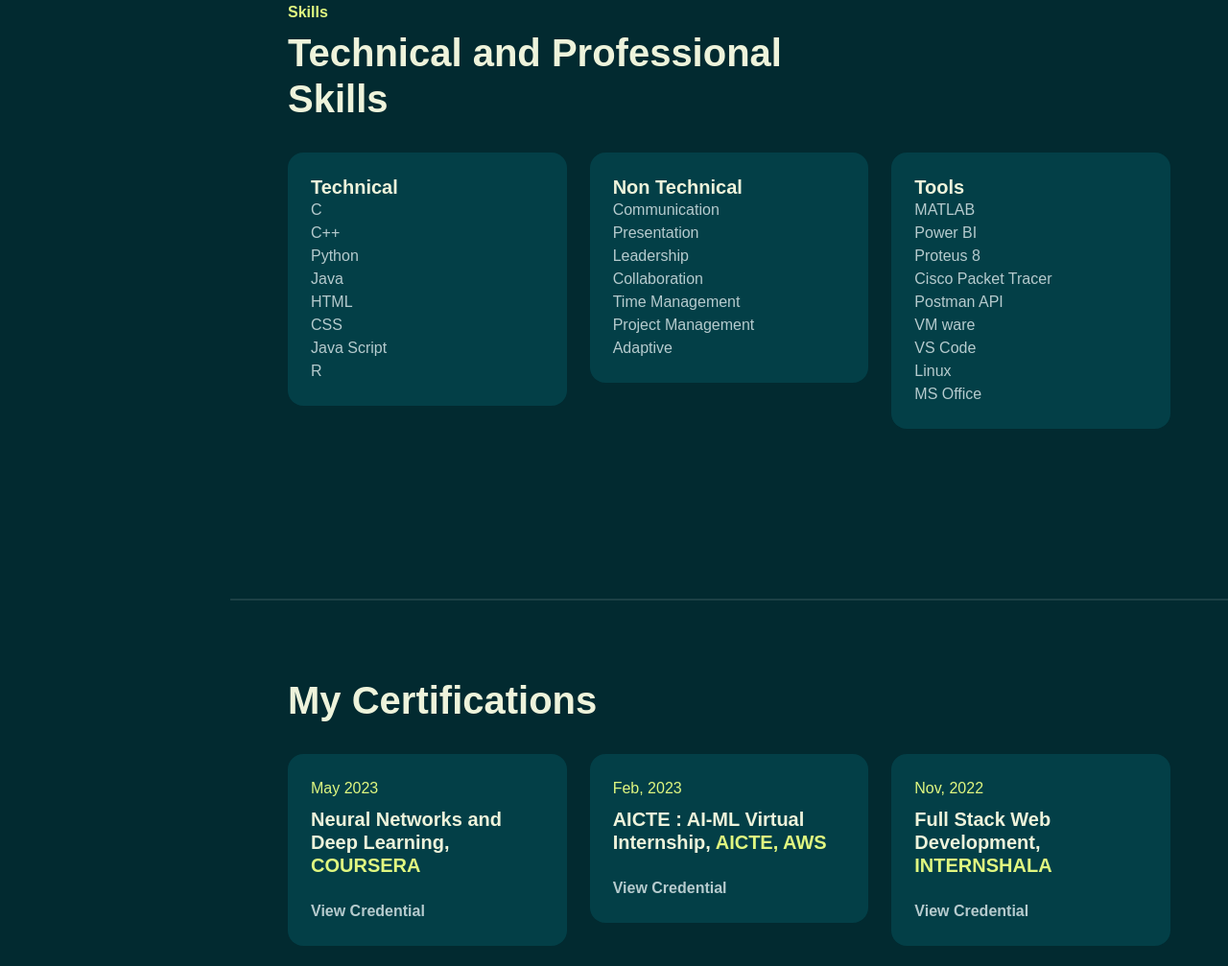
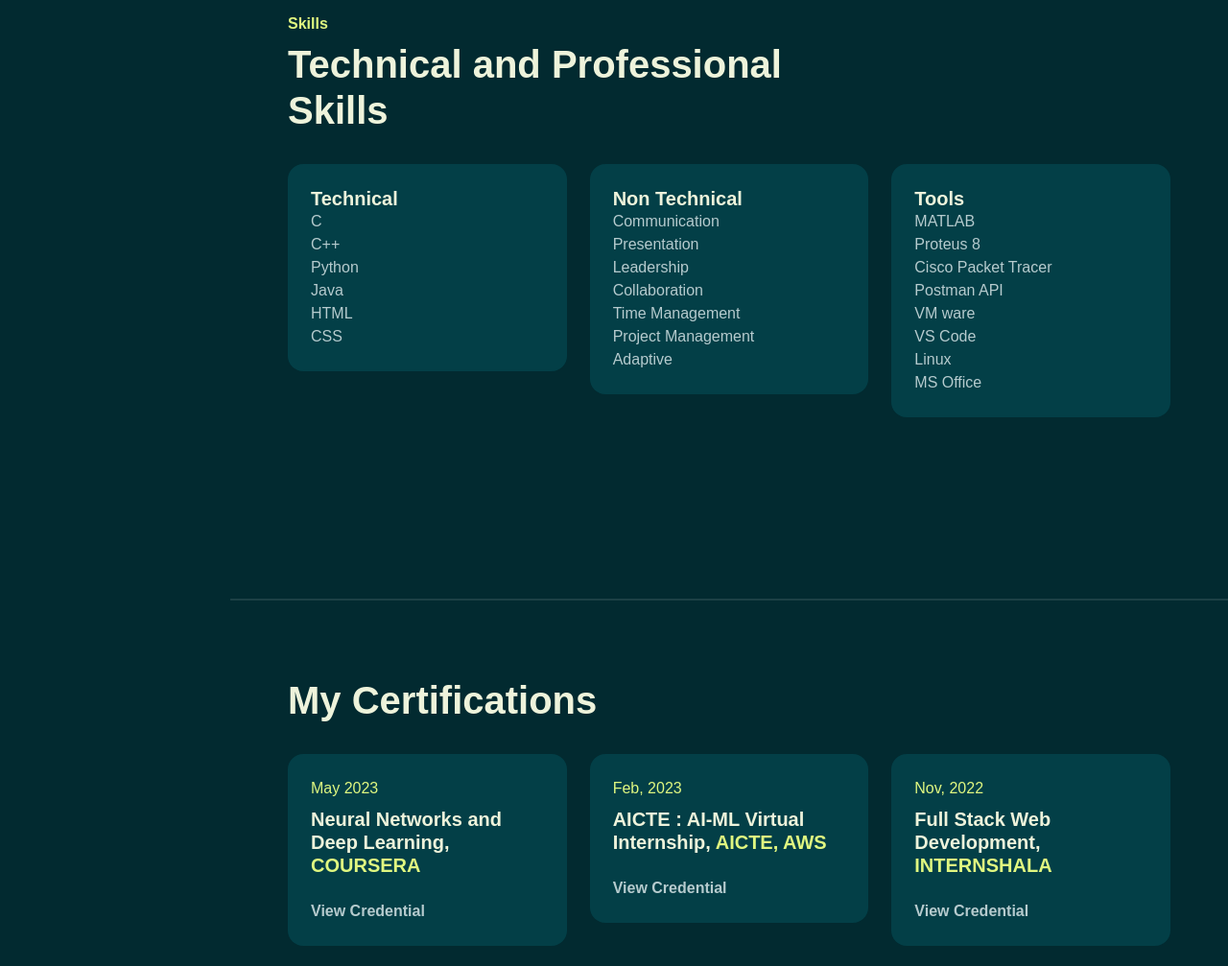
Before and after one commit to Charan-Nandarapu/Portfolio-Website, a plain HTML site: page index.html in a window 1280 px wide. Shown: the part 4654-5661 px from the top of the page at 96% size. Drawn offline with Linux system fonts and the light colour scheme; a web font is replaced by a local one.

Commit message:
Update index.html

```diff
--- a/index.html
+++ b/index.html
@@ -362,8 +362,6 @@
                                 <p class="mb-0">Java</p>
                                 <p class="mb-0">HTML</p>
                                 <p class="mb-0">CSS</p>
-                                <p class="mb-0">Java Script</p>
-                                <p class="mb-0">R</p>
                             </div>
                         </div>
 
@@ -392,7 +390,6 @@
                             <div class="person">
                                 <h5 class="mb-0">Tools</h5>
                                 <p class="mb-0">MATLAB</p>
-                                <p class="mb-0">Power BI</p>
                                 <p class="mb-0">Proteus 8</p>
                                 <p class="mb-0">Cisco Packet Tracer</p>
                                 <p class="mb-0">Postman API</p>
```
